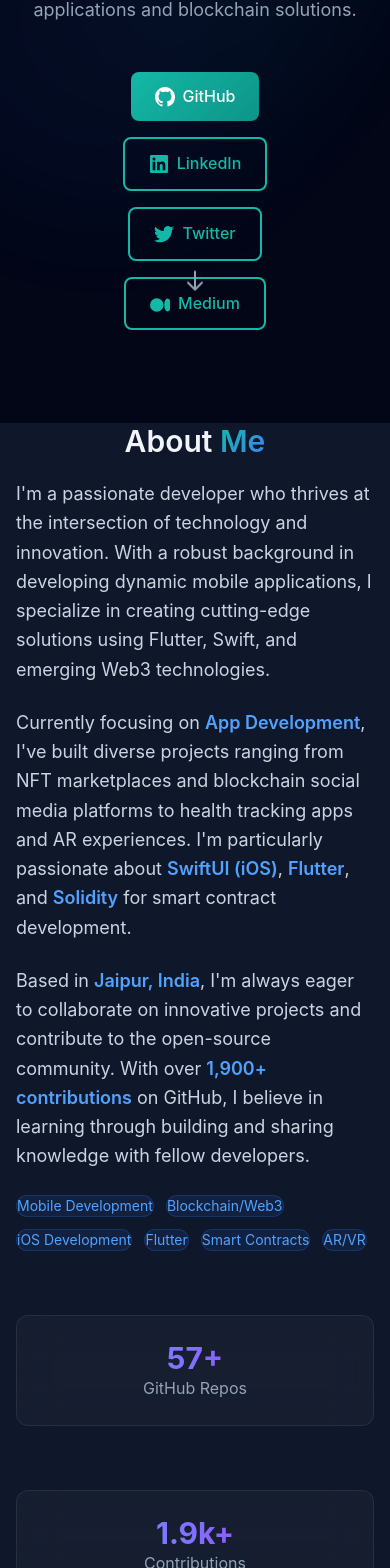
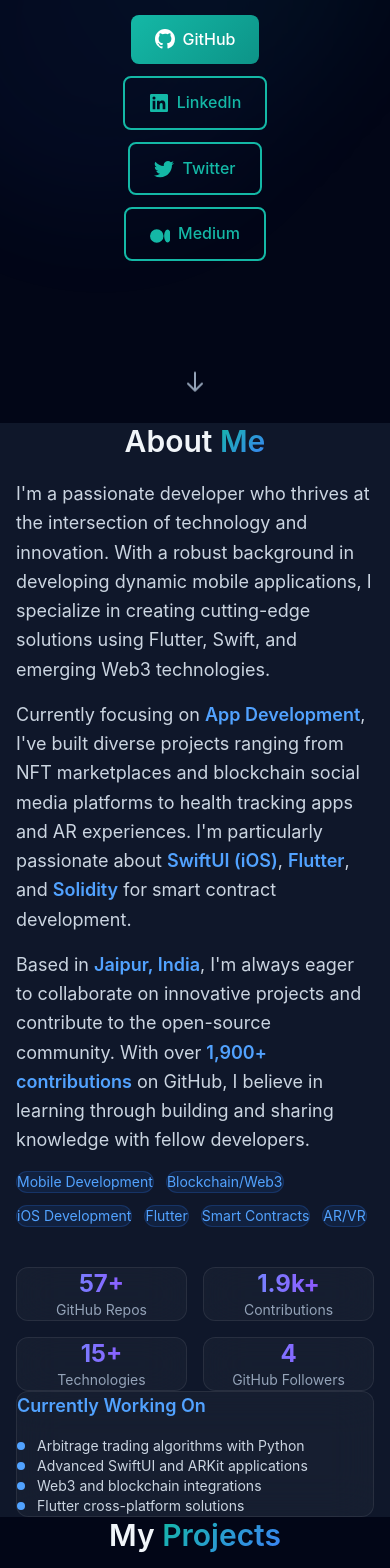
Before and after one commit to Saransh1650/portfolio, a Next.js app: page / in a window 390 px wide. Shown: the part 421-1989 px from the top of the page. Built offline with nearby package versions, Linux system fonts and the light colour scheme.

Commit message:
fix: hero section

```diff
--- a/src/app/globals.css
+++ b/src/app/globals.css
@@ -19,78 +19,14 @@ body {
   min-height: 100vh;
 }
 
-/* Container and Layout */
-.container {
-  max-width: 1200px;
-  margin: 0 auto;
-  padding: 0 1rem;
-}
-
-.section {
-  padding: 4rem 0;
-  margin: 0 auto;
-}
-
-.section-padding {
-  padding: 6rem 0;
-}
-
-/* Text centering */
-.text-center {
-  text-align: center;
-}
-
-/* Spacing utilities */
-.space-y-4 > * + * {
-  margin-top: 1rem;
-}
-
-.space-y-6 > * + * {
-  margin-top: 1.5rem;
-}
-
-.space-y-8 > * + * {
-  margin-top: 2rem;
-}
-
-.space-y-12 > * + * {
-  margin-top: 3rem;
-}
-
-/* Grid layouts */
-.grid-cols-1 {
-  display: grid;
-  grid-template-columns: repeat(1, minmax(0, 1fr));
-  gap: 2rem;
-}
-
-.grid-cols-2 {
-  display: grid;
-  grid-template-columns: repeat(2, minmax(0, 1fr));
-  gap: 2rem;
-}
-
-.grid-cols-3 {
-  display: grid;
-  grid-template-columns: repeat(3, minmax(0, 1fr));
-  gap: 2rem;
-}
-
-@media (max-width: 768px) {
-  .grid-cols-2,
-  .grid-cols-3 {
-    grid-template-columns: repeat(1, minmax(0, 1fr));
-  }
-}
-
 .card {
   background: rgba(255, 255, 255, 0.03);
   border: 1px solid rgba(255, 255, 255, 0.08);
   border-radius: 12px;
   backdrop-filter: blur(20px);
   transition: all 0.3s ease;
-  padding: 1.5rem;
-  margin: 1rem 0;
+  margin: 16;
+  padding: 16;
 }
 
 .card:hover {
@@ -98,6 +34,71 @@ body {
   border-color: rgba(59, 130, 246, 0.3);
   transform: translateY(-4px);
   box-shadow: 0 20px 40px rgba(0, 0, 0, 0.1);
+}
+
+.btn-primary {
+  background: linear-gradient(135deg, #14b8a6, #0d9488);
+  color: white;
+  padding: 12px 24px;
+  border-radius: 8px;
+  font-weight: 500;
+  text-decoration: none;
+  display: inline-flex;
+  align-items: center;
+  gap: 8px;
+  transition: all 0.3s ease;
+  border: none;
+  cursor: pointer;
+}
+
+.btn-primary:hover {
+  transform: translateY(-2px);
+  box-shadow: 0 10px 25px rgba(20, 184, 166, 0.3);
+}
+
+.btn-secondary {
+  background: transparent;
+  color: #14b8a6;
+  padding: 12px 24px;
+  border: 2px solid #14b8a6;
+  border-radius: 8px;
+  font-weight: 500;
+  text-decoration: none;
+  display: inline-flex;
+  align-items: center;
+  gap: 8px;
+  transition: all 0.3s ease;
+  cursor: pointer;
+}
+
+.btn-secondary:hover {
+  background: #14b8a6;
+  color: #020617;
+  transform: translateY(-2px);
+}
+
+.glass {
+  background: rgba(30, 41, 59, 0.7);
+  backdrop-filter: blur(10px);
+  border: 1px solid rgba(148, 163, 184, 0.1);
+}
+
+.hover-glow {
+  transition: all 0.3s ease;
+}
+
+.hover-glow:hover {
+  transform: translateY(-2px);
+  box-shadow: 0 10px 25px rgba(20, 184, 166, 0.2);
+}
+
+/* Gradient text utility */
+.gradient-text {
+  background: linear-gradient(135deg, #14b8a6, #3b82f6);
+  -webkit-background-clip: text;
+  background-clip: text;
+  -webkit-text-fill-color: transparent;
+  color: transparent;
 }
 
 /* Typography */
@@ -202,6 +203,60 @@ p {
 .hover-glow:hover {
   transform: translateY(-2px);
   box-shadow: 0 10px 25px rgba(20, 184, 166, 0.2);
+}
+
+/* Gradient text utility */
+.gradient-text {
+  background: linear-gradient(135deg, #14b8a6, #3b82f6);
+  -webkit-background-clip: text;
+  background-clip: text;
+  -webkit-text-fill-color: transparent;
+  color: transparent;
+}
+
+/* Section spacing utilities */
+.section-padding {
+  padding: 5rem 0;
+}
+
+@media (max-width: 768px) {
+  .section-padding {
+    padding: 3rem 0;
+  }
+}
+
+/* Form input focus utilities */
+.form-input {
+  background: rgba(31, 41, 55, 0.5);
+  border: 1px solid rgba(107, 114, 128, 0.5);
+  border-radius: 0.5rem;
+  padding: 0.75rem 1rem;
+  transition: all 0.3s ease;
+  width: 100%;
+}
+
+.form-input:focus {
+  outline: none;
+  border-color: #14b8a6;
+  box-shadow: 0 0 0 3px rgba(20, 184, 166, 0.1);
+}
+
+/* Card grid utilities */
+.card-grid {
+  display: grid;
+  gap: 2rem;
+}
+
+@media (min-width: 768px) {
+  .card-grid {
+    grid-template-columns: repeat(2, 1fr);
+  }
+}
+
+@media (min-width: 1024px) {
+  .card-grid {
+    grid-template-columns: repeat(3, 1fr);
+  }
 }
 
 /* Gradient text */
--- a/src/components/About.tsx
+++ b/src/components/About.tsx
@@ -9,7 +9,7 @@ const About = () => {
         <div className="w-24 h-1 bg-gradient-to-r from-primary-500 to-accent-500 mx-auto"></div>
       </div>
 
-      <div className="grid lg:grid-cols-2 gap-12 items-center">
+  <div className="grid lg:grid-cols-2 gap-10 sm:gap-12 items-center">
         {/* Text Content */}
         <div className="space-y-6">
           <p className="text-lg text-gray-300 leading-relaxed">
@@ -49,44 +49,44 @@ const About = () => {
             {/* Stats/Highlights */}
         {/* Stats and Current Work */}
         <div className="space-y-8">
-          <div className="grid grid-cols-2 gap-6">
-            <div className="text-center p-6 card">
-              <div className="text-3xl font-bold bg-gradient-to-r from-blue-400 to-purple-600 bg-clip-text text-transparent mb-2">57+</div>
-              <div className="text-gray-400">GitHub Repos</div>
+          <div className="grid grid-cols-2 gap-4 sm:gap-6">
+            <div className="text-center p-4 sm:p-6 card hover-glow">
+              <div className="text-2xl sm:text-3xl font-bold bg-gradient-to-r from-blue-400 to-purple-600 bg-clip-text text-transparent mb-2">57+</div>
+              <div className="text-gray-400 text-sm sm:text-base">GitHub Repos</div>
             </div>
-            <div className="text-center p-6 card">
-              <div className="text-3xl font-bold bg-gradient-to-r from-blue-400 to-purple-600 bg-clip-text text-transparent mb-2">1.9k+</div>
-              <div className="text-gray-400">Contributions</div>
+            <div className="text-center p-4 sm:p-6 card hover-glow">
+              <div className="text-2xl sm:text-3xl font-bold bg-gradient-to-r from-blue-400 to-purple-600 bg-clip-text text-transparent mb-2">1.9k+</div>
+              <div className="text-gray-400 text-sm sm:text-base">Contributions</div>
             </div>
-            <div className="text-center p-6 card">
-              <div className="text-3xl font-bold bg-gradient-to-r from-blue-400 to-purple-600 bg-clip-text text-transparent mb-2">15+</div>
-              <div className="text-gray-400">Technologies</div>
+            <div className="text-center p-4 sm:p-6 card hover-glow">
+              <div className="text-2xl sm:text-3xl font-bold bg-gradient-to-r from-blue-400 to-purple-600 bg-clip-text text-transparent mb-2">15+</div>
+              <div className="text-gray-400 text-sm sm:text-base">Technologies</div>
             </div>
-            <div className="text-center p-6 card">
-              <div className="text-3xl font-bold bg-gradient-to-r from-blue-400 to-purple-600 bg-clip-text text-transparent mb-2">4</div>
-              <div className="text-gray-400">GitHub Followers</div>
+            <div className="text-center p-4 sm:p-6 card hover-glow">
+              <div className="text-2xl sm:text-3xl font-bold bg-gradient-to-r from-blue-400 to-purple-600 bg-clip-text text-transparent mb-2">4</div>
+              <div className="text-gray-400 text-sm sm:text-base">GitHub Followers</div>
             </div>
           </div>
 
           {/* Current Focus */}
-          <div className="p-6 card">
-            <h3 className="text-xl font-semibold mb-4 text-blue-400">Currently Working On</h3>
-            <ul className="space-y-2 text-gray-300">
-              <li className="flex items-center gap-2">
-                <div className="w-2 h-2 bg-blue-400 rounded-full"></div>
-                Arbitrage trading algorithms with Python
+          <div className="p-4 sm:p-6 card hover-glow">
+            <h3 className="text-lg sm:text-xl font-semibold mb-4 text-blue-400">Currently Working On</h3>
+            <ul className="space-y-3 text-gray-300">
+              <li className="flex items-center gap-3">
+                <div className="w-2 h-2 bg-blue-400 rounded-full flex-shrink-0"></div>
+                <span className="text-sm sm:text-base">Arbitrage trading algorithms with Python</span>
               </li>
-              <li className="flex items-center gap-2">
-                <div className="w-2 h-2 bg-blue-400 rounded-full"></div>
-                Advanced SwiftUI and ARKit applications
+              <li className="flex items-center gap-3">
+                <div className="w-2 h-2 bg-blue-400 rounded-full flex-shrink-0"></div>
+                <span className="text-sm sm:text-base">Advanced SwiftUI and ARKit applications</span>
               </li>
-              <li className="flex items-center gap-2">
-                <div className="w-2 h-2 bg-blue-400 rounded-full"></div>
-                Web3 and blockchain integrations
+              <li className="flex items-center gap-3">
+                <div className="w-2 h-2 bg-blue-400 rounded-full flex-shrink-0"></div>
+                <span className="text-sm sm:text-base">Web3 and blockchain integrations</span>
               </li>
-              <li className="flex items-center gap-2">
-                <div className="w-2 h-2 bg-blue-400 rounded-full"></div>
-                Flutter cross-platform solutions
+              <li className="flex items-center gap-3">
+                <div className="w-2 h-2 bg-blue-400 rounded-full flex-shrink-0"></div>
+                <span className="text-sm sm:text-base">Flutter cross-platform solutions</span>
               </li>
             </ul>
           </div>
--- a/src/components/Hero.tsx
+++ b/src/components/Hero.tsx
@@ -49,43 +49,46 @@ const Hero = () => {
   ];
 
   return (
-    <section id="home" className="min-h-screen flex items-center justify-center relative overflow-hidden">
+    <section
+      id="home"
+      className="h-screen flex items-center justify-center relative overflow-hidden scroll-mt-16 md:scroll-mt-20"
+    >
       {/* Animated background elements */}
       <div className="absolute inset-0 opacity-10">
         <div className="absolute top-1/4 left-1/4 w-72 h-72 bg-primary-500 rounded-full filter blur-3xl animate-pulse"></div>
         <div className="absolute bottom-1/4 right-1/4 w-96 h-96 bg-accent-500 rounded-full filter blur-3xl animate-pulse delay-1000"></div>
       </div>
 
-      <div className={`container mx-auto px-4 sm:px-6 lg:px-8 text-center relative z-10 transition-all duration-1000 ${isVisible ? 'opacity-100 translate-y-0' : 'opacity-0 translate-y-10'}`}>
+      <div className={`container mx-auto px-4 sm:px-6 lg:px-8 flex flex-col items-center text-center relative z-10 transition-all duration-1000 ${isVisible ? 'opacity-100 translate-y-0' : 'opacity-0 translate-y-10'}`}>
         {/* Greeting */}
-        <div className="mb-6">
-          <span className="text-primary-400 text-lg font-medium">Hello, I&apos;m</span>
+        <div className="mb-4 sm:mb-6">
+          <span className="text-primary-400 text-base sm:text-lg font-medium">Hello, I&apos;m</span>
         </div>
 
         {/* Name */}
-        <h1 className="text-5xl sm:text-6xl lg:text-7xl font-bold mb-6">
+        <h1 className="text-4xl sm:text-5xl md:text-6xl lg:text-7xl font-bold mb-4 sm:mb-6">
           <span className="bg-gradient-to-r from-blue-400 to-purple-600 bg-clip-text text-transparent">
             Saransh Singhal
           </span>
         </h1>
 
         {/* Title/Tagline */}
-        <h2 className="text-xl sm:text-2xl lg:text-3xl text-gray-300 mb-6 font-light">
+        <h2 className="text-lg sm:text-xl md:text-2xl lg:text-3xl text-gray-300 mb-4 sm:mb-6 font-light text-center">
           Mobile App Developer & Blockchain Enthusiast
         </h2>
 
-        <p className="text-lg sm:text-xl text-gray-400 mb-12 max-w-3xl mx-auto">
+        <p className="text-base sm:text-lg md:text-xl text-gray-400 text-center mb-8 sm:mb-12 max-w-3xl mx-auto">
           I thrive at the intersection of technology and innovation. Specializing in Flutter, Swift, and Web3 development
           with a passion for creating dynamic mobile applications and blockchain solutions.
         </p>
 
         {/* CTA Buttons */}
-        <div className="flex flex-col sm:flex-row gap-4 justify-center items-center mb-16">
+        <div className="flex flex-col sm:flex-row gap-3 sm:gap-4 justify-center items-center mb-12 sm:mb-16">
           {socialLinks.map((link, index) => (
             <a
               key={link.name}
               href={link.href}
-              target={link.name === 'Resume' ? '_blank' : '_blank'}
+              target="_blank"
               rel="noopener noreferrer"
               className={`${index === 0 ? 'btn-primary' : 'btn-secondary'} hover-glow transition-all duration-300`}
             >
@@ -94,16 +97,16 @@ const Hero = () => {
             </a>
           ))}
         </div>
+      </div>
 
       {/* Scroll indicator */}
-        <div className="absolute bottom-8 left-1/2 transform -translate-x-1/2 animate-bounce">
+      <div className="absolute bottom-6 md:bottom-8 left-1/2 transform -translate-x-1/2 animate-bounce z-20">
         <a href="#about" className="text-gray-400 hover:text-primary-400 transition-colors">
           <svg className="w-6 h-6" fill="none" stroke="currentColor" viewBox="0 0 24 24">
             <path strokeLinecap="round" strokeLinejoin="round" strokeWidth={2} d="M19 14l-7 7m0 0l-7-7m7 7V3" />
           </svg>
         </a>
       </div>
-      </div>
     </section>
   );
 };
--- a/src/components/Navigation.tsx
+++ b/src/components/Navigation.tsx
@@ -26,11 +26,11 @@ const Navigation = () => {
   return (
     <nav
       className={`fixed top-0 left-0 right-0 z-50 transition-all duration-300 ${
-        isScrolled ? 'glass backdrop-blur-md' : 'bg-transparent'
+        isScrolled ? 'glass backdrop-blur-md border-b border-white/5' : 'bg-transparent'
       }`}
     >
       <div className="container mx-auto px-4 sm:px-6 lg:px-8">
-        <div className="flex items-center justify-between h-16">
+        <div className="flex items-center justify-between h-16 md:h-20">
           {/* Logo */}
           <div className="flex-shrink-0">
             <a href="#home" className="text-2xl font-bold gradient-text">
--- a/src/components/Projects.tsx
+++ b/src/components/Projects.tsx
@@ -103,7 +103,7 @@ const Projects = () => {
           <h3 className="text-xl font-bold mb-2 text-white group-hover:text-primary-400 transition-colors duration-300">
             {project.title}
           </h3>
-          <p className="text-gray-400 text-sm leading-relaxed line-clamp-2">
+          <p className="text-gray-400 text-sm leading-relaxed">
             {project.description}
           </p>
         </div>
@@ -157,20 +157,20 @@ const Projects = () => {
   );
 
   return (
-    <div className="relative">
+    <div className="relative max-w-6xl mx-auto">
       {/* Section Header */}
-      <div className="text-center mb-16">
-        <h2 className="text-4xl md:text-5xl font-bold mb-4">
+      <div className="text-center mb-12 sm:mb-16">
+        <h2 className="text-3xl sm:text-4xl md:text-5xl font-bold mb-4">
           My <span className="gradient-text">Projects</span>
         </h2>
-        <p className="text-lg text-gray-400 max-w-2xl mx-auto mb-8">
+        <p className="text-base sm:text-lg text-gray-400 max-w-2xl mx-auto mb-6 sm:mb-8 px-4">
           A showcase of my work across different technologies and platforms. Each project represents a unique challenge and learning opportunity.
         </p>
         <div className="w-24 h-1 bg-gradient-to-r from-primary-500 to-accent-500 mx-auto"></div>
       </div>
 
       {/* Category Filter */}
-      <div className="flex flex-wrap justify-center gap-3 mb-12">
+      <div className="flex flex-wrap justify-center gap-2 sm:gap-3 mb-8 sm:mb-12 px-4">
         {categories.map((category) => (
           <button
             key={category.id}
@@ -196,7 +196,7 @@ const Projects = () => {
       </div>
 
       {/* Projects Grid */}
-      <div className="grid grid-cols-1 md:grid-cols-2 lg:grid-cols-3 gap-8 mb-16">
+      <div className="grid grid-cols-1 md:grid-cols-2 lg:grid-cols-3 gap-6 sm:gap-8 mb-12 sm:mb-16">
         {filteredProjects.map((project, index) => (
           <div
             key={project.id}
```
Also changed, not shown: src/app/page.tsx (+6 -6 lines), src/components/Contact.tsx (+32 -25 lines), src/components/Skills.tsx (+12 -6 lines). Lines whose indentation alone changed are shown as unchanged.
